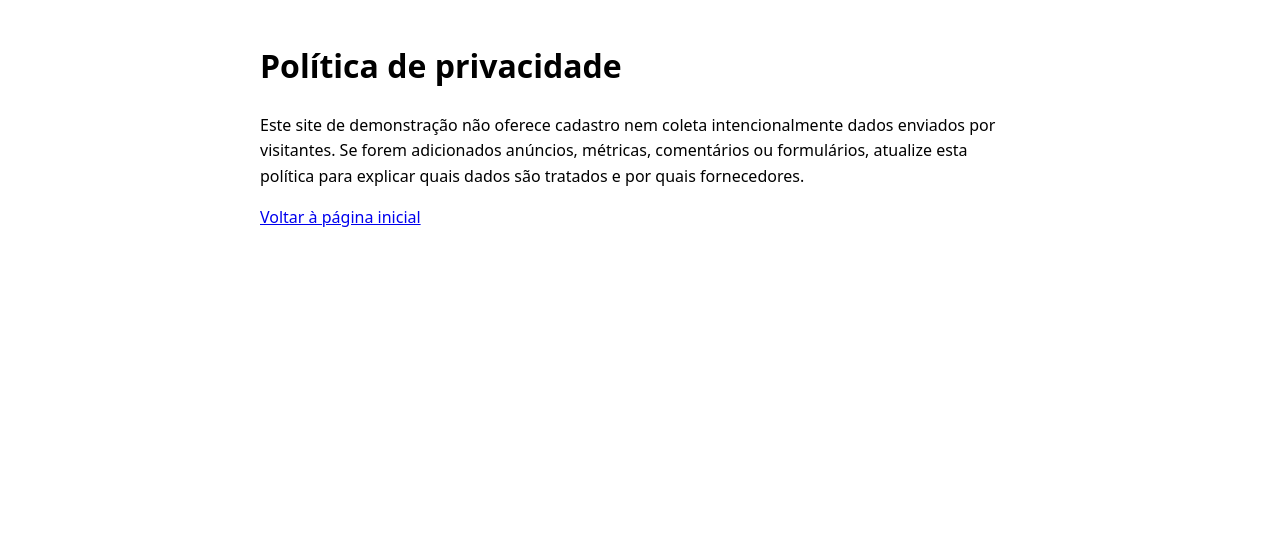
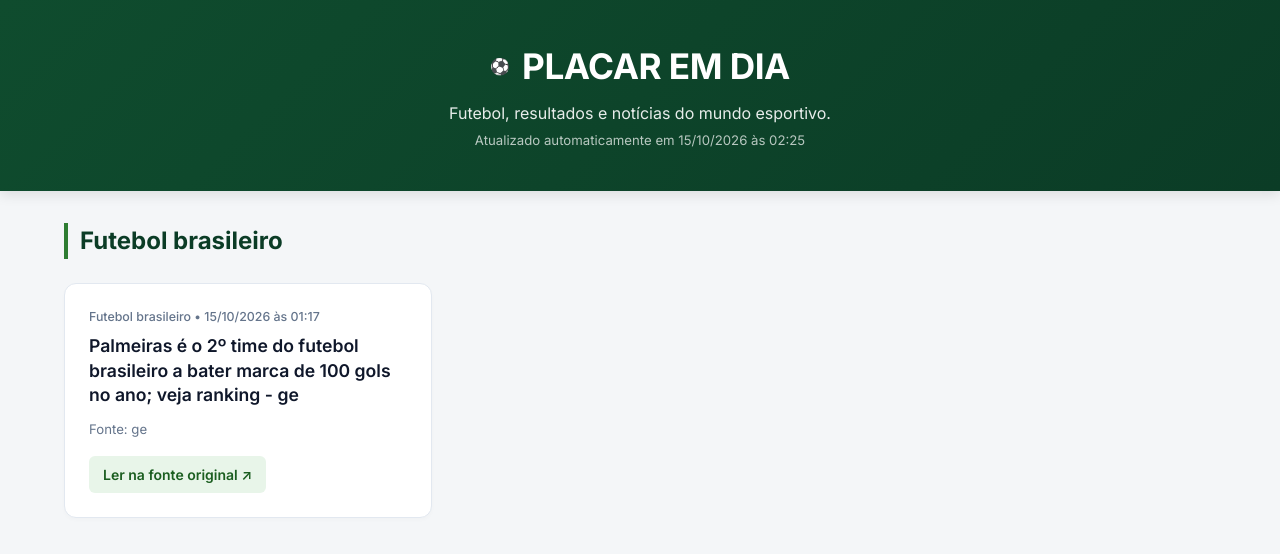
Before and after one commit to portal2327/placa-em-dias, a plain HTML site: page privacidade.html in a window 1280 px wide. Drawn offline with Linux system fonts and the light colour scheme.

Commit message:
Update privacidade.html

```diff
--- a/privacidade.html
+++ b/privacidade.html
@@ -1 +1,196 @@
-<!doctype html><html lang="pt-BR"><meta charset="utf-8"><meta name="viewport" content="width=device-width,initial-scale=1"><title>Privacidade | Placar em Dia</title><body style="font:16px/1.6 system-ui;max-width:760px;margin:40px auto;padding:0 18px"><h1>Política de privacidade</h1><p>Este site de demonstração não oferece cadastro nem coleta intencionalmente dados enviados por visitantes. Se forem adicionados anúncios, métricas, comentários ou formulários, atualize esta política para explicar quais dados são tratados e por quais fornecedores.</p><p><a href="index.html">Voltar à página inicial</a></p></body></html>
+<!DOCTYPE html>
+<html lang="pt-BR">
+<head>
+  <meta charset="UTF-8">
+  <meta name="viewport" content="width=device-width, initial-scale=1.0">
+  <title>Placar em Dia | Futebol e Esportes</title>
+  <link rel="preconnect" href="https://fonts.googleapis.com">
+  <link rel="preconnect" href="https://fonts.gstatic.com" crossorigin>
+  <link href="https://fonts.googleapis.com/css2?family=Inter:wght@400;500;600;700&display=swap" rel="stylesheet">
+
+  <style>
+    :root {
+      --primary-color: #0d47a1; /* Azul desportivo premium ou #004d40 para verde */
+      --header-bg: #0b3c26; /* Verde escuro moderno */
+      --accent-color: #1b5e20;
+      --bg-color: #f4f6f8;
+      --card-bg: #ffffff;
+      --text-main: #1e293b;
+      --text-muted: #64748b;
+    }
+
+    * {
+      box-sizing: border-box;
+      margin: 0;
+      padding: 0;
+    }
+
+    body {
+      font-family: 'Inter', -apple-system, BlinkMacSystemFont, 'Segoe UI', Roboto, sans-serif;
+      background-color: var(--bg-color);
+      color: var(--text-main);
+      line-height: 1.5;
+    }
+
+    /* Cabeçalho */
+    header {
+      background: linear-gradient(135deg, #0f4c2e, #0b3c26);
+      color: white;
+      padding: 2.5rem 1.5rem;
+      text-align: center;
+      box-shadow: 0 4px 12px rgba(0, 0, 0, 0.1);
+    }
+
+    .header-container {
+      max-width: 1200px;
+      margin: 0 auto;
+    }
+
+    .brand {
+      display: flex;
+      align-items: center;
+      justify-content: center;
+      gap: 12px;
+      margin-bottom: 8px;
+    }
+
+    .brand logo {
+      font-size: 2.2rem;
+    }
+
+    header h1 {
+      font-size: 2.2rem;
+      font-weight: 700;
+      letter-spacing: -0.5px;
+      text-transform: uppercase;
+    }
+
+    header p.subtitle {
+      font-size: 1rem;
+      opacity: 0.9;
+      margin-bottom: 6px;
+    }
+
+    header p.updated {
+      font-size: 0.825rem;
+      opacity: 0.7;
+    }
+
+    /* Conteúdo Principal */
+    main {
+      max-width: 1200px;
+      margin: 2rem auto;
+      padding: 0 1.5rem;
+    }
+
+    .category-title {
+      font-size: 1.5rem;
+      font-weight: 700;
+      color: var(--header-bg);
+      margin-bottom: 1.5rem;
+      display: flex;
+      align-items: center;
+      gap: 8px;
+      border-left: 4px solid #2e7d32;
+      padding-left: 12px;
+    }
+
+    /* Grelha de Notícias */
+    .news-grid {
+      display: grid;
+      grid-template-columns: repeat(auto-fill, minmax(320px, 1fr));
+      gap: 1.5rem;
+    }
+
+    /* Cartão de Notícia */
+    .news-card {
+      background: var(--card-bg);
+      border-radius: 12px;
+      padding: 1.5rem;
+      display: flex;
+      flex-direction: column;
+      justify-content: space-between;
+      border: 1px solid #e2e8f0;
+      box-shadow: 0 2px 4px rgba(0, 0, 0, 0.02);
+      transition: all 0.25s ease-in-out;
+    }
+
+    .news-card:hover {
+      transform: translateY(-4px);
+      box-shadow: 0 10px 20px rgba(0, 0, 0, 0.08);
+      border-color: #cbd5e1;
+    }
+
+    .meta-info {
+      font-size: 0.775rem;
+      color: var(--text-muted);
+      font-weight: 500;
+      margin-bottom: 8px;
+    }
+
+    .news-title {
+      font-size: 1.1rem;
+      font-weight: 600;
+      color: #0f172a;
+      line-height: 1.4;
+      margin-bottom: 12px;
+    }
+
+    .source-info {
+      font-size: 0.825rem;
+      color: var(--text-muted);
+      margin-bottom: 16px;
+    }
+
+    .news-link {
+      display: inline-block;
+      text-decoration: none;
+      color: #1b5e20;
+      font-size: 0.875rem;
+      font-weight: 600;
+      padding: 8px 14px;
+      background-color: #e8f5e9;
+      border-radius: 6px;
+      transition: background-color 0.2s ease;
+      align-self: flex-start;
+    }
+
+    .news-link:hover {
+      background-color: #c8e6c9;
+      color: #052e16;
+    }
+  </style>
+</head>
+<body>
+
+  <header>
+    <div class="header-container">
+      <div class="brand">
+        <span>⚽</span>
+        <h1>PLACAR EM DIA</h1>
+      </div>
+      <p class="subtitle">Futebol, resultados e notícias do mundo esportivo.</p>
+      <p class="updated">Atualizado automaticamente em 15/10/2026 às 02:25</p>
+    </div>
+  </header>
+
+  <main>
+    <h2 class="category-title">Futebol brasileiro</h2>
+
+    <div class="news-grid">
+      <!-- Exemplo de Cartão -->
+      <div class="news-card">
+        <div>
+          <div class="meta-info">Futebol brasileiro • 15/10/2026 às 01:17</div>
+          <h3 class="news-title">Palmeiras é o 2º time do futebol brasileiro a bater marca de 100 gols no ano; veja ranking - ge</h3>
+          <p class="source-info">Fonte: ge</p>
+        </div>
+        <a href="#" class="news-link" target="_blank">Ler na fonte original ↗</a>
+      </div>
+
+      <!-- Repete para os outros cartões... -->
+    </div>
+  </main>
+
+</body>
+</html>
```
